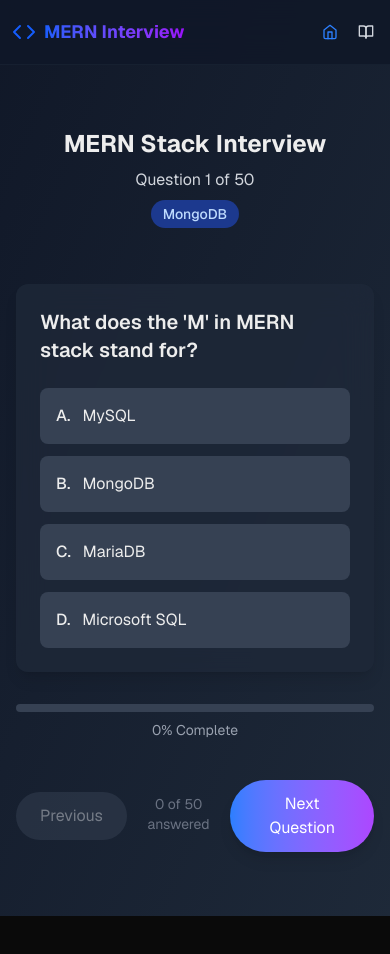
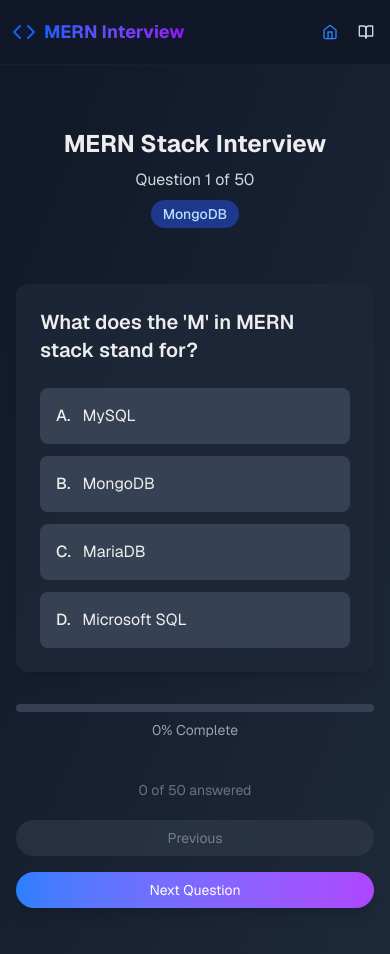
Before and after one commit to Zohaib-Karamat/Interview-Conductor-MERN-Stack, a Next.js app: page / in a window 390 px wide. Shown: the top 954 px of the page. Before the commit the page ends 916 px from the top, so only its background shows below. Built offline with nearby package versions, Linux system fonts and the light colour scheme.

Commit message:
Fix button

```diff
--- a/app/page.js
+++ b/app/page.js
@@ -124,16 +124,16 @@ export default function Home() {
             </div>
           </div>
 
-          <div className="flex justify-between items-center mt-4">
+          <div className="flex flex-col sm:flex-row justify-between items-center mt-4 gap-4">
             <button
               onClick={handlePrevious}
               disabled={currentQuestionIndex === 0}
-              className="px-6 py-3 rounded-full bg-gray-700 text-gray-300 disabled:opacity-50 disabled:cursor-not-allowed hover:bg-gray-600 transition-all cursor-pointer"
+              className="px-4 py-2 sm:px-6 sm:py-3 rounded-full bg-gray-700 text-gray-300 disabled:opacity-50 disabled:cursor-not-allowed hover:bg-gray-600 transition-all cursor-pointer text-sm sm:text-base w-full sm:w-auto order-2 sm:order-1"
             >
               Previous
             </button>
 
-            <div className="text-center">
+            <div className="text-center order-1 sm:order-2">
               <div className="text-sm text-gray-500 mb-1">
                 {Object.keys(selectedAnswers).length} of {mernQuestions.length} answered
               </div>
@@ -142,6 +142,7 @@ export default function Home() {
             <Button
               onClick={handleNext}
               disabled={!selectedAnswers[currentQuestion.id]}
+              className="w-full sm:w-auto order-3"
             >
               {currentQuestionIndex === mernQuestions.length - 1 ? 'Finish Interview' : 'Next Question'}
             </Button>
--- a/components/ui/Button.js
+++ b/components/ui/Button.js
@@ -12,7 +12,7 @@ export default function Button({ onClick, children, className, ...props }) {
   return (
     <button
       onClick={handleClick}
-      className={`px-6 py-3 rounded-full bg-gradient-to-r from-blue-500 to-purple-500 text-white shadow-lg hover:shadow-xl transition-all cursor-pointer ${className || ''}`}
+      className={`px-4 py-2 sm:px-6 sm:py-3 rounded-full bg-gradient-to-r from-blue-500 to-purple-500 text-white shadow-lg hover:shadow-xl transition-all cursor-pointer text-sm sm:text-base ${className || ''}`}
       {...props}
     >
       {children || "Submit Answer"}
```
